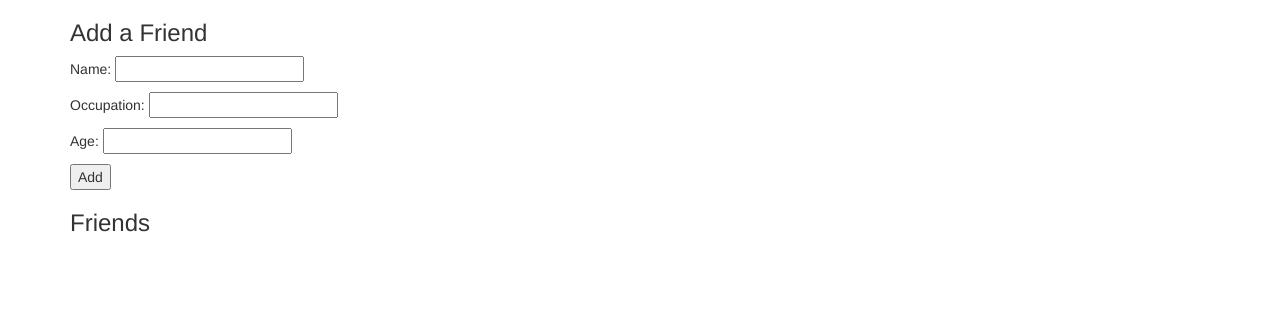
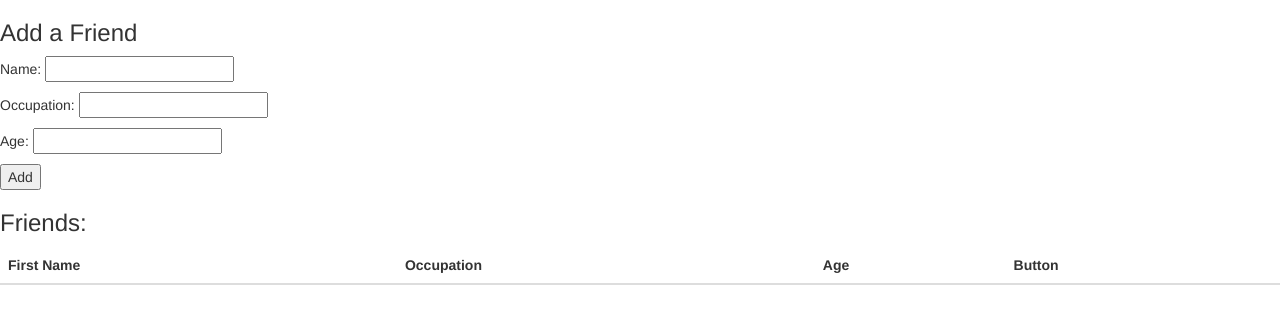
Before and after one commit to minottanthonya/friendliest-app, a website: page index.html in a window 1280 px wide. Drawn offline with nearby package versions, Linux system fonts and the light colour scheme; no server answers.

Commit message:
More finished app

```diff
--- a/index.html
+++ b/index.html
@@ -7,22 +7,59 @@
     <link rel="stylesheet" type="text/css" href="https://maxcdn.bootstrapcdn.com/bootstrap/3.3.7/css/bootstrap.min.css">
 </head>
 <body>
-    <div class="container">
+ <!--POST Friends-->
 
-    <!--POST Friends-->
         <h3>Add a Friend</h3>
+
         <!--Name-->
-        <p>Name: <input type="text" id="name"></p>
+
+            <p>Name: <input type="text" id="name"></p>
+
         <!--Occupation-->
-        <p>Occupation: <input type="text" id="occupation"></p>
+
+            <p>Occupation: <input type="text" id="occupation"></p>
+
         <!--Age-->
-        <p>Age: <input type="text" id="age"></p>
+
+            <p>Age: <input type="text" id="age"></p>
+
         <button id="add-friend">Add</button>
+
         <!--GET Friends-->
-        <h3>Friends</h3>
-        <ul id="friends">
-            <!--empty unordered list-->
-        </ul>
+        <h3>Friends:<p id="numfriend"> </p></h3>
+
+        <table id="table" class="table table-border table-hover">
+          <thead>
+            <tr>
+              <th>First Name</th>
+              <th>Occupation</th>
+              <th>Age</th>
+              <th>Button</th>
+            </tr>
+
+          </thead>
+          <tbody id="friends">
+            <tr>
+
+            </tr>
+            <!-- <tr>
+              <th  scope="row">1</th>
+
+            </tr> -->
+           <!--  <tr>
+              <th scope="row">2</th>
+              <td>Kenn</td>
+              <td>Pascascio</td>
+              <td>kpascasio@elevenfifty.org</td>
+            </tr>
+            <tr>
+              <th scope="row">3</th>
+              <td>James</td>
+              <td>Handshoe</td>
+              <td>jhandshoe@elevenfifty.org</td>
+            </tr> -->
+          </tbody>
+        </table>
 
     </div>
 
```
